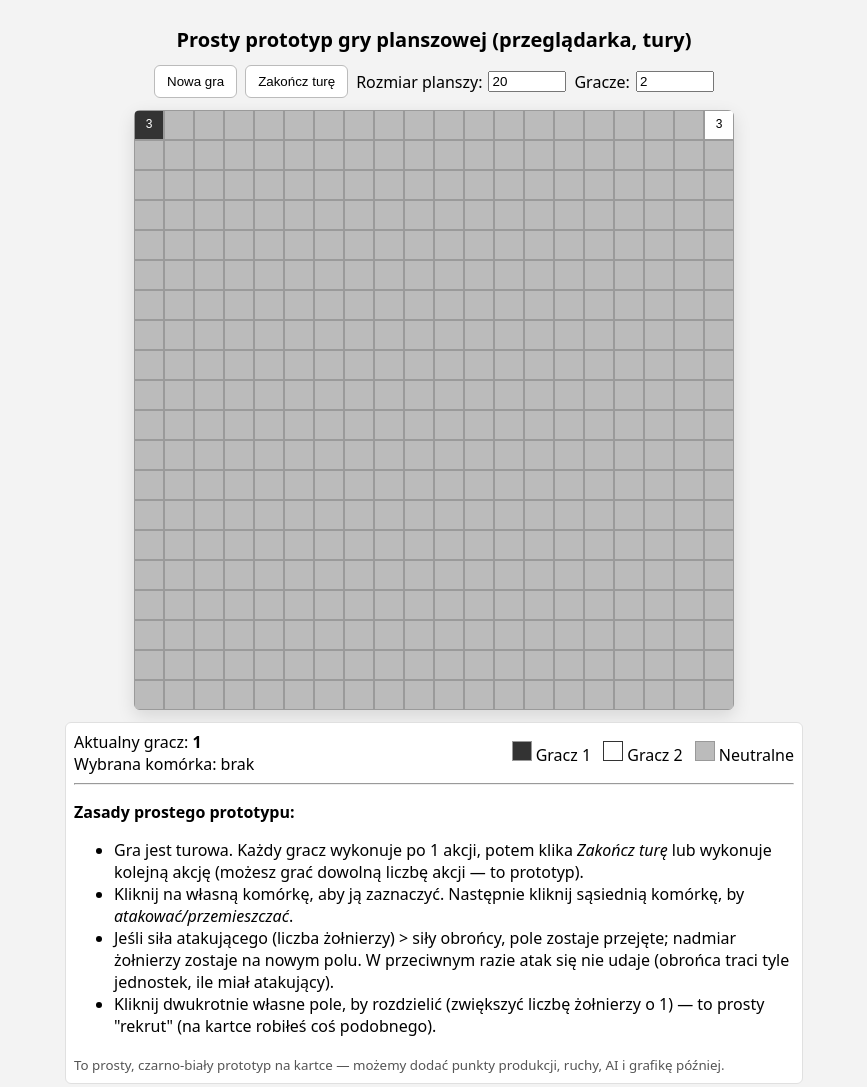
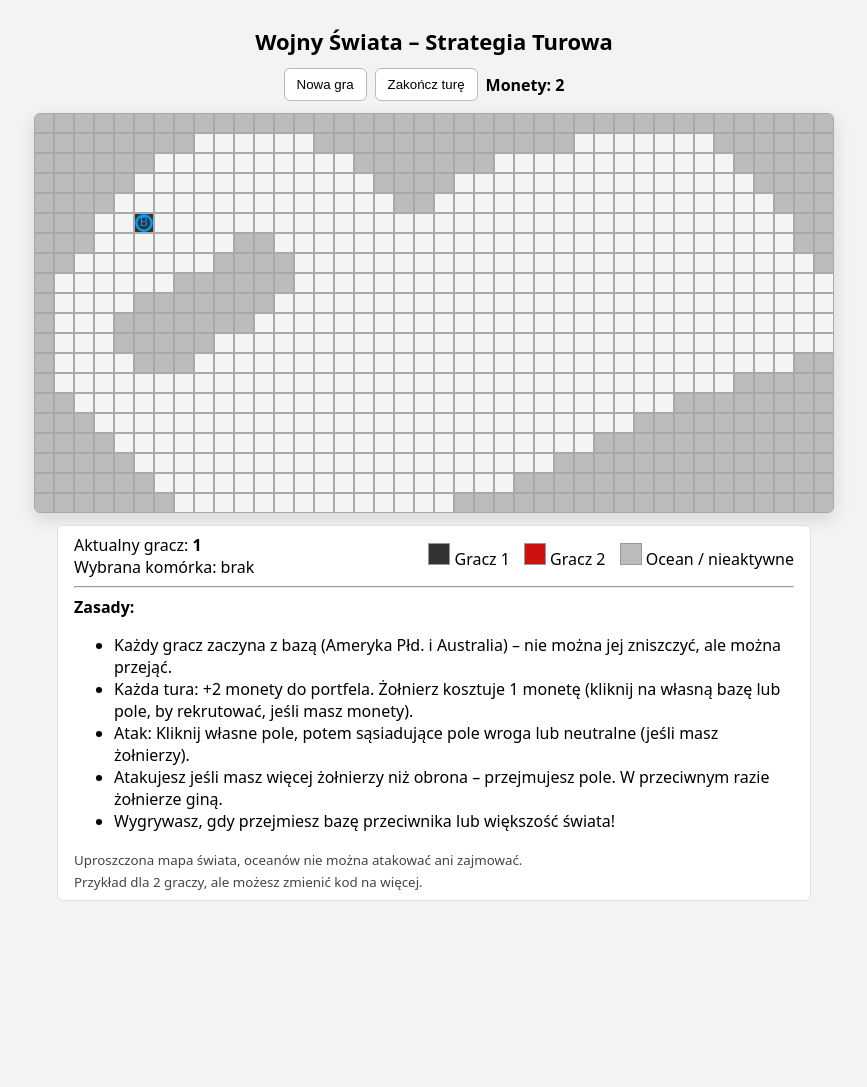
Before and after one commit to szymidym/Countrywar, a plain HTML site: page index.html in a window 1280 px wide. Shown: the whole page, without its empty margins (206-1073 px from the left). After the commit the page ends 927 px from the top, so only its background shows below. Drawn offline with Linux system fonts and the light colour scheme.

Commit message:
index.html

```diff
--- a/index.html
+++ b/index.html
@@ -3,33 +3,35 @@
 <head>
   <meta charset="utf-8">
   <meta name="viewport" content="width=device-width,initial-scale=1">
-  <title>Prosty prototyp — gra planszowa turowa</title>
+  <title>Wojny Świata – Strategia Turowa</title>
   <style>
     :root{font-family:system-ui,-apple-system,Segoe UI,Roboto,Ubuntu,'Helvetica Neue',Arial}
     body{display:flex;flex-direction:column;align-items:center;gap:12px;padding:18px;background:#f3f3f3}
-    h1{margin:0;font-size:20px}
-    #boardCanvas{background:#ddd;box-shadow:0 6px 18px rgba(0,0,0,0.12);border-radius:6px}
+    h1{margin:0;font-size:22px}
+    #boardCanvas{background:#dde0f6;box-shadow:0 6px 18px rgba(0,0,0,0.12);border-radius:6px}
     .controls{display:flex;gap:8px;align-items:center}
     button{padding:8px 12px;border-radius:6px;border:1px solid #bbb;background:white;cursor:pointer}
-    .info{background:#fff;padding:8px;border-radius:6px;border:1px solid #e0e0e0;max-width:720px}
-    .legend{display:flex;gap:12px;align-items:center}
-    .legend .box{width:18px;height:18px;border:1px solid #999;display:inline-block}
+    .info{background:#fff;padding:8px 16px;border-radius:6px;border:1px solid #e0e0e0;max-width:720px}
+    .legend{display:flex;gap:14px;align-items:center}
+    .legend .box{width:20px;height:20px;border:1.5px solid #999;display:inline-block}
     label{display:flex;gap:6px;align-items:center}
     input[type=number]{width:70px}
-    small{color:#555}
+    small{color:#444}
+    .bank{font-weight:bold;margin-right:12px;}
+    .win{color:#008f00;font-weight:bold;font-size:19px}
   </style>
 </head>
 <body>
-  <h1>Prosty prototyp gry planszowej (przeglądarka, tury)</h1>
+  <h1>Wojny Świata – Strategia Turowa</h1>
 
   <div class="controls">
     <button id="newBtn">Nowa gra</button>
     <button id="endTurnBtn">Zakończ turę</button>
-    <label>Rozmiar planszy: <input id="sizeInput" type="number" min="6" max="60" value="20"></label>
-    <label>Gracze: <input id="playersInput" type="number" min="2" max="6" value="2"></label>
+    <span class="bank" id="bankInfo">Monety: 2</span>
+    <span id="gameMsg" class="win"></span>
   </div>
 
-  <canvas id="boardCanvas" width="600" height="600"></canvas>
+  <canvas id="boardCanvas" width="800" height="400"></canvas>
 
   <div class="info">
     <div style="display:flex;justify-content:space-between;align-items:center">
@@ -39,217 +41,266 @@
       </div>
       <div class="legend">
         <div><span class="box" style="background:#333"></span> Gracz 1</div>
-        <div><span class="box" style="background:#fff;border:1px solid #333"></span> Gracz 2</div>
-        <div><span class="box" style="background:#bbb"></span> Neutralne</div>
+        <div><span class="box" style="background:#c11"></span> Gracz 2</div>
+        <div><span class="box" style="background:#bbb"></span> Ocean / nieaktywne</div>
       </div>
     </div>
     <hr>
     <div>
-      <p><strong>Zasady prostego prototypu:</strong></p>
+      <strong>Zasady:</strong>
       <ul>
-        <li>Gra jest turowa. Każdy gracz wykonuje po 1 akcji, potem klika <em>Zakończ turę</em> lub wykonuje kolejną akcję (możesz grać dowolną liczbę akcji — to prototyp).</li>
-        <li>Kliknij na własną komórkę, aby ją zaznaczyć. Następnie kliknij sąsiednią komórkę, by <em>atakować/przemieszczać</em>.</li>
-        <li>Jeśli siła atakującego (liczba żołnierzy) &gt; siły obrońcy, pole zostaje przejęte; nadmiar żołnierzy zostaje na nowym polu. W przeciwnym razie atak się nie udaje (obrońca traci tyle jednostek, ile miał atakujący).</li>
-        <li>Kliknij dwukrotnie własne pole, by rozdzielić (zwiększyć liczbę żołnierzy o 1) — to prosty "rekrut" (na kartce robiłeś coś podobnego).</li>
+        <li>Każdy gracz zaczyna z bazą (Ameryka Płd. i Australia) – nie można jej zniszczyć, ale można przejąć.</li>
+        <li>Każda tura: +2 monety do portfela. Żołnierz kosztuje 1 monetę (kliknij na własną bazę lub pole, by rekrutować, jeśli masz monety).</li>
+        <li>Atak: Kliknij własne pole, potem sąsiadujące pole wroga lub neutralne (jeśli masz żołnierzy).</li>
+        <li>Atakujesz jeśli masz więcej żołnierzy niż obrona – przejmujesz pole. W przeciwnym razie żołnierze giną.</li>
+        <li>Wygrywasz, gdy przejmiesz bazę przeciwnika lub większość świata!</li>
       </ul>
+      <small>Uproszczona mapa świata, oceanów nie można atakować ani zajmować.<br>
+      Przykład dla 2 graczy, ale możesz zmienić kod na więcej.</small>
     </div>
-    <small>To prosty, czarno-biały prototyp na kartce — możemy dodać punkty produkcji, ruchy, AI i grafikę później.</small>
   </div>
 
 <script>
-    // Prosty prototyp planszy turowej
 const canvas = document.getElementById('boardCanvas');
 const ctx = canvas.getContext('2d');
 const newBtn = document.getElementById('newBtn');
 const endTurnBtn = document.getElementById('endTurnBtn');
 const currentPlayerEl = document.getElementById('currentPlayer');
 const selectedCellEl = document.getElementById('selectedCell');
-    const sizeInput = document.getElementById('sizeInput');
-    const playersInput = document.getElementById('playersInput');
+const bankInfo = document.getElementById('bankInfo');
+const msgEl = document.getElementById('gameMsg');
 
-    let size = parseInt(sizeInput.value,10); // number of cells per side
-    let players = parseInt(playersInput.value,10);
+const WIDTH = 40, HEIGHT = 20; // plansza 40x20
+const CELL = Math.floor(canvas.width / WIDTH);
 
-    let grid = []; // each cell: {owner: 0..players (0=neutral), troops: int}
-    let cellSize = canvas.width / size;
+let grid = []; // każda komórka: {land:0/1, owner:0/1/2, troops:int, base:false/true}
 let currentPlayer = 1;
-    let selected = null; // [r,c]
+let coins = [0, 2, 2]; // coins[1] dla gracza 1, coins[2] dla gracza 2
+let selected = null; // [x,y]
+let basePos = [[-1,-1],[5,5],[34,15]]; // [niedziałający],[G1:Am.Płd],[G2:Australia]
+let winner = 0;
 
-    function makeEmptyGrid(n){
-      const g = [];
-      for(let r=0;r<n;r++){
-        const row = [];
-        for(let c=0;c<n;c++) row.push({owner:0,troops:0});
-        g.push(row);
+// uproszczona maska świata: 1 = ląd, 0 = ocean [40 szer x 20 wys]
+const worldMask = [
+"0000000000000000000000000000000000000000",
+"0000000011111100000000000001111111000000",
+"0000001111111111000000011111111111100000",
+"0000011111111111100001111111111111110000",
+"0000111111111111110011111111111111111000",
+"0001111111111111111111111111111111111100",
+"0001111111001111111111111111111111111100",
+"0011111110000111111111111111111111111110",
+"0111111000000111111111111111111111111111",
+"0111100000001111111111111111111111111111",
+"0111000000011111111111111111111111111111",
+"0111000001111111111111111111111111111111",
+"0111100011111111111111111111111111111100",
+"0111111111111111111111111111111111100000",
+"0011111111111111111111111111111100000000",
+"0001111111111111111111111111110000000000",
+"0000111111111111111111111111000000000000",
+"0000011111111111111111111100000000000000",
+"0000001111111111111111110000000000000000",
+"0000000111111111111110000000000000000000"
+];
+
+function createMap(){
+  let map = [];
+  for(let y=0; y<HEIGHT; y++){
+    let row = [];
+    for(let x=0; x<WIDTH; x++){
+      row.push(worldMask[y][x]==="1"?1:0);
     }
-      return g;
+    map.push(row);
+  }
+  return map;
 }
 
-    function placeStartingBases(){
-      // place one base per player near corners
-      const corners = [[0,0],[0,size-1],[size-1,0],[size-1,size-1],[0,Math.floor(size/2)],[Math.floor(size/2),0]];
-      for(let p=1;p<=players;p++){
-        const [r,c] = corners[p-1] || [Math.floor(Math.random()*size),Math.floor(Math.random()*size)];
-        grid[r][c].owner = p;
-        grid[r][c].troops = 3; // starting troops
+// reset gry
+function newGame(){
+  grid=[];
+  let map=createMap();
+  for(let y=0;y<HEIGHT;y++){
+    let row=[];
+    for(let x=0;x<WIDTH;x++){
+      row.push({
+        land: map[y][x],
+        owner: 0,
+        troops: 0,
+        base: false
+      });
     }
+    grid.push(row);
+  }
+  // ustaw bazy (tylko na lądach!)
+  grid[basePos[1][1]][basePos[1][0]].owner=1;
+  grid[basePos[1][1]][basePos[1][0]].base=true;
+  grid[basePos[2][1]][basePos[2][0]].owner=2;
+  grid[basePos[2][1]][basePos[2][0]].base=true;
+  // Każdy zaczyna z 0 żołnierzy na bazie
+  grid[basePos[1][1]][basePos[1][0]].troops=0;
+  grid[basePos[2][1]][basePos[2][0]].troops=0;
+  currentPlayer=1; coins=[0,2,2];
+  selected=null; winner=0;
+  draw();
+  msgEl.textContent="";
 }
 
 function draw(){
-      cellSize = canvas.width / size;
   ctx.clearRect(0,0,canvas.width,canvas.height);
-      for(let r=0;r<size;r++){
-        for(let c=0;c<size;c++){
-          const cell = grid[r][c];
-          const x = c*cellSize, y = r*cellSize;
-          // color
-          if(cell.owner===0){
-            ctx.fillStyle = '#bbb';
-            ctx.fillRect(x,y,cellSize,cellSize);
-          } else if(cell.owner===1){
-            ctx.fillStyle = '#333';
-            ctx.fillRect(x,y,cellSize,cellSize);
-          } else if(cell.owner===2){
-            // white with border so visible
-            ctx.fillStyle = '#fff';
-            ctx.fillRect(x,y,cellSize,cellSize);
-            ctx.strokeStyle = '#333';
-            ctx.strokeRect(x+0.5,y+0.5,cellSize-1,cellSize-1);
-          } else {
-            // other players: light gray shades
-            ctx.fillStyle = '#888';
-            ctx.fillRect(x,y,cellSize,cellSize);
+  for(let y=0;y<HEIGHT;y++){
+    for(let x=0;x<WIDTH;x++){
+      let cell=grid[y][x], xp=x*CELL, yp=y*CELL;
+      // ocean
+      if(!cell.land){
+        ctx.fillStyle='#bbb';
+        ctx.fillRect(xp,yp,CELL,CELL);
+      }
+      // ląd
+      else{
+        // pole neutralne
+        if(cell.owner===0) ctx.fillStyle='#f4f4f4';
+        // gracz 1
+        else if(cell.owner===1) ctx.fillStyle='#333';
+        // gracz 2
+        else ctx.fillStyle='#c11';
+        ctx.fillRect(xp,yp,CELL,CELL);
+
+        // zaznaczanie aktywne
+        if(selected && selected[0]===x && selected[1]===y){
+          ctx.strokeStyle='#08f'; ctx.lineWidth=3;
+          ctx.strokeRect(xp+2,yp+2,CELL-4,CELL-4);
+          ctx.lineWidth=1;
         }
 
-          // selection highlight
-          if(selected && selected[0]===r && selected[1]===c){
-            ctx.strokeStyle = 'rgba(255,0,0,0.9)';
-            ctx.lineWidth = 2;
-            ctx.strokeRect(x+2,y+2,cellSize-4,cellSize-4);
-            ctx.lineWidth = 1;
+        // BAZA
+        if(cell.base){
+          ctx.beginPath();
+          ctx.arc(xp+CELL/2, yp+CELL/2, CELL*0.38, 0, 2*Math.PI);
+          ctx.strokeStyle='#09f';
+          ctx.lineWidth=2.6;
+          ctx.stroke();
+          ctx.lineWidth=1;
+          ctx.fillStyle="#09f";
+          ctx.font = (CELL*0.63)+'px sans-serif';
+          ctx.textAlign='center';
+          ctx.textBaseline='middle';
+          ctx.fillText('B', xp+CELL/2, yp+CELL/2);
         }
 
-          // draw troops number
-          ctx.fillStyle = (cell.owner===1? '#fff' : '#000');
-          if(cell.owner===0) ctx.fillStyle = '#222';
-          ctx.font = Math.max(12,cellSize*0.35)+'px sans-serif';
-          ctx.textAlign='center';
-          ctx.textBaseline='middle';
-          if(cell.troops>0) ctx.fillText(cell.troops, x+cellSize/2, y+cellSize/2);
-
-          // grid lines
-          ctx.strokeStyle = '#9a9a9a';
-          ctx.strokeRect(x+0.5,y+0.5,cellSize-1,cellSize-1);
+        // liczba żołnierzy
+        if(cell.troops>0){
+          ctx.fillStyle=(cell.owner===1?'#fff':'#fff');
+          ctx.font = (CELL*0.54)+'px sans-serif';
+          ctx.textAlign='right'; ctx.textBaseline='bottom';
+          ctx.fillText(cell.troops, xp+CELL-6, yp+CELL-4);
         }
       }
-      currentPlayerEl.textContent = currentPlayer;
-      selectedCellEl.textContent = selected ? selected.join(',') : 'brak';
+      // siatka
+      ctx.strokeStyle='#a9a9a9'; ctx.strokeRect(xp+0.5,yp+0.5,CELL-1,CELL-1);
+    }
+  }
+  currentPlayerEl.textContent=currentPlayer;
+  selectedCellEl.textContent=selected?selected.join(','):'brak';
+  bankInfo.textContent="Monety: "+coins[currentPlayer];
 }
 
-    function inBounds(r,c){return r>=0&&c>=0&&r<size&&c<size}
-
-    function neighbors(r,c){
-      return [[r-1,c],[r+1,c],[r,c-1],[r,c+1]].filter(([rr,cc])=>inBounds(rr,cc));
+function inBounds(x,y){return x>=0&&y>=0&&x<WIDTH&&y<HEIGHT}
+function isNeighbor(x1,y1,x2,y2){
+  return (Math.abs(x1-x2)+Math.abs(y1-y2))===1;
 }
 
-    function canvasToCell(x,y){
-      const rect = canvas.getBoundingClientRect();
-      const cx = x - rect.left; const cy = y - rect.top;
-      const c = Math.floor(cx / cellSize); const r = Math.floor(cy / cellSize);
-      return [r,c];
+canvas.addEventListener('click', e=>{
+  if(winner) return;
+  const rect=canvas.getBoundingClientRect();
+  const mx=e.clientX-rect.left, my=e.clientY-rect.top;
+  const x=Math.floor(mx/CELL), y=Math.floor(my/CELL);
+  if(!inBounds(x,y))return;
+  const cell=grid[y][x];
+  // ocean
+  if(!cell.land) return;
+  // kliknij własne pole -> rekrutacja jeśli masz monetę
+  if(cell.owner===currentPlayer){
+    // kliknij już zaznaczone pole = rekrutuj
+    if(selected && selected[0]===x && selected[1]===y){
+      if(coins[currentPlayer]>0){
+        cell.troops++;
+        coins[currentPlayer]--;
+      }else{
+        msgEl.textContent="Za mało monet!";
+        setTimeout(()=>msgEl.textContent="",1000);
       }
-
-    canvas.addEventListener('click', (ev)=>{
-      const [r,c] = canvasToCell(ev.clientX, ev.clientY);
-      if(!inBounds(r,c)) return;
-      const cell = grid[r][c];
-
-      // if click on own cell -> select or quick recruit (double click simulated by two quick clicks?)
-      if(cell.owner === currentPlayer){
-        // if it's already selected -> recruit (add +1 troop)
-        if(selected && selected[0]===r && selected[1]===c){
-          cell.troops += 1; // recruit mechanic
       draw();
       return;
     }
-        // else select
-        selected = [r,c];
+    // wybierz pole do ataku
+    selected=[x,y];
     draw();
     return;
   }
-
-      // if we have a selected own cell and click on neighbor -> attempt attack/move
+  // atak
   if(selected){
-        const [sr,sc] = selected;
-        const src = grid[sr][sc];
-        // only adjacent moves allowed
-        const isNeighbor = neighbors(sr,sc).some(([nr,nc])=>nr===r && nc===c);
-        if(!isNeighbor){ selected = null; draw(); return; }
-        // cannot attack if no troops
-        if(src.troops<=0){ selected=null; draw(); return; }
-
-        // attack logic: attacker uses all troops except 1 must remain? For simplicity use all troops
-        const attackPower = src.troops;
-        const defPower = cell.troops;
-
-        if(attackPower > defPower){
-          // attacker wins, leftover troops go to captured cell
-          const leftover = attackPower - defPower;
-          grid[r][c].owner = currentPlayer;
-          grid[r][c].troops = leftover;
-          grid[sr][sc].troops = 0;
-        } else {
-          // defender survives, defender loses attackPower
-          grid[r][c].troops = Math.max(0, defPower - attackPower);
-          grid[sr][sc].troops = 0;
-          // ownership stays as was
+    const [sx,sy]=selected;
+    const from=grid[sy][sx], to=cell;
+    // musi być sąsiad
+    if(!isNeighbor(sx,sy,x,y)){selected=null;draw();return;}
+    // nie można atakować oceanu
+    if(!to.land){selected=null;draw();return;}
+    // musisz mieć żołnierzy
+    if(from.troops<1){selected=null;draw();return;}
+    // atak — jeśli masz więcej żołnierzy niż obrona
+    if(from.troops>to.troops){
+      let left=from.troops-to.troops;
+      // przejmij pole
+      to.owner=currentPlayer;
+      to.troops=left;
+      // baza wroga przejęta? KONIEC
+      if(to.base && to.owner===currentPlayer){
+        winner=currentPlayer;
+        msgEl.textContent="Gracz "+currentPlayer+" przejął bazę wroga! WYGRYWA!";
       }
-
-        selected = null;
-        draw();
+      from.troops=0;
+    }else{
+      // atak nieudany, tracisz żołnierzy
+      to.troops=Math.max(0,to.troops-from.troops);
+      from.troops=0;
+    }
+    selected=null; draw();
+    // sprawdź czy wygrał przez przewagę terytorium
+    setTimeout(checkWin,100);
     return;
   }
 });
 
-    function nextPlayer(){
-      currentPlayer++;
-      if(currentPlayer>players) currentPlayer=1;
-      // simple passive income: each owned cell +1 troop at start of player's turn
-      for(let r=0;r<size;r++){
-        for(let c=0;c<size;c++){
-          if(grid[r][c].owner===currentPlayer) grid[r][c].troops += 1;
+function endTurn(){
+  if(winner) return;
+  currentPlayer = currentPlayer===1?2:1;
+  coins[currentPlayer]+=2; // +2 monety na turę
+  draw();
+  msgEl.textContent="";
+}
+endTurnBtn.onclick=endTurn;
+newBtn.onclick=newGame;
+
+function checkWin(){
+  // wygrywa gracz który przejął bazę wroga (już obsłużone) albo kontroluje > połowę lądów
+  let cnt=[0,0,0], land=0;
+  for(let y=0;y<HEIGHT;y++)for(let x=0;x<WIDTH;x++)
+    if(grid[y][x].land){land++; if(grid[y][x].owner)cnt[grid[y][x].owner]++;}
+  if(cnt[1]>land/2){
+    winner=1;msgEl.textContent="Gracz 1 kontroluje świat! WYGRYWA!";
+  }
+  if(cnt[2]>land/2){
+    winner=2;msgEl.textContent="Gracz 2 kontroluje świat! WYGRYWA!";
   }
 }
-      draw();
-    }
 
-    endTurnBtn.addEventListener('click', ()=>{
-      nextPlayer();
+newGame();
+
+window.addEventListener('keydown',(e)=>{
+  if(e.key==='n') newGame();
+  if(e.key===' '){ e.preventDefault(); endTurn();}
 });
-
-    newBtn.addEventListener('click', ()=>{
-      size = parseInt(sizeInput.value,10)||20;
-      players = Math.max(2,Math.min(6,parseInt(playersInput.value,10)||2));
-      canvas.width = Math.min(800, Math.max(300, size*30));
-      canvas.height = canvas.width;
-      grid = makeEmptyGrid(size);
-      placeStartingBases();
-      currentPlayer = 1;
-      selected = null;
-      draw();
-    });
-
-    // initialize
-    grid = makeEmptyGrid(size);
-    placeStartingBases();
-    draw();
-
-    // keyboard shortcuts
-    window.addEventListener('keydown',(e)=>{
-      if(e.key==='n') newBtn.click();
-      if(e.key===' ') { e.preventDefault(); endTurnBtn.click(); }
-    });
-
 </script>
 </body>
 </html>
```
Lines whose indentation alone changed are shown as unchanged.
